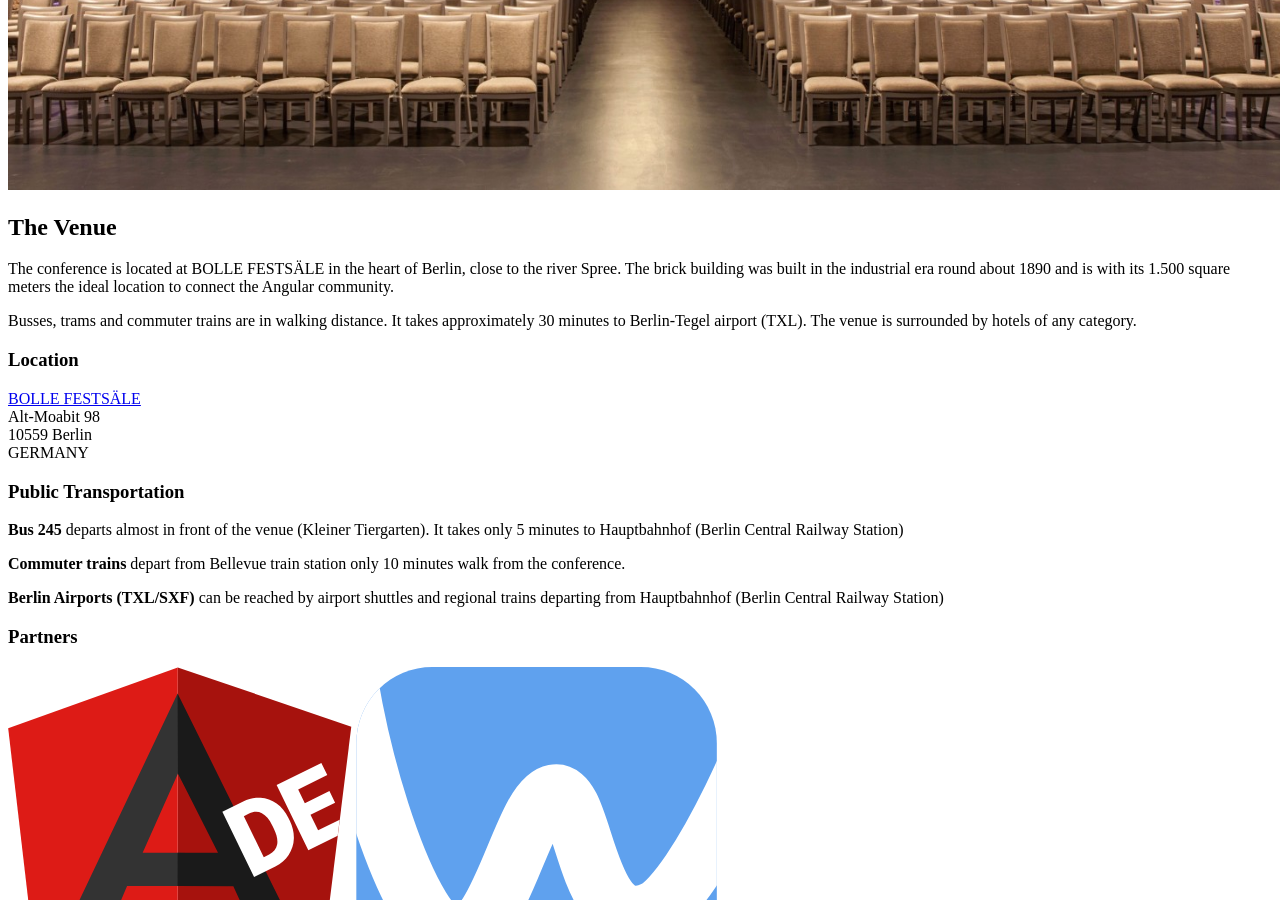
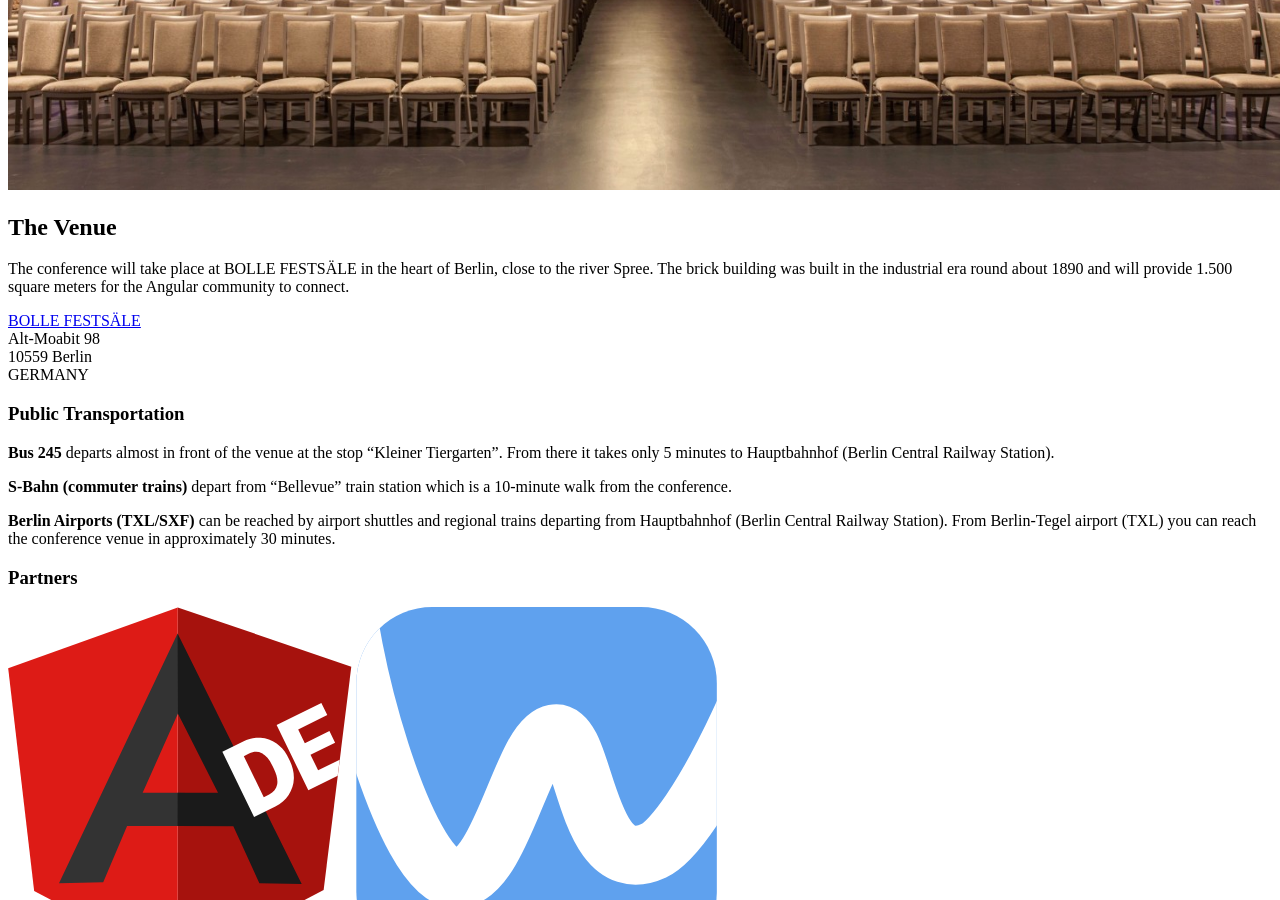
Before and after one commit to ngdeconf/ng-de.org, a Jekyll site: the page built from location/index.md, in a window 1280 px wide and 900 px high, scrolled down 771 px. Built offline with Jekyll 4.4.1, drawn with Linux system fonts in a browser that asks for light colours; nearby versions of some CDN libraries.

Commit message:
feat(location): rewrite some text ✍️

```diff
--- a/location/index.md
+++ b/location/index.md
@@ -37,24 +37,23 @@
 
 ## The Venue
 
-The conference is located at BOLLE FESTSÄLE in the heart of Berlin, close to the river Spree. The brick building was built in the industrial era round about 1890 and is with its 1.500 square meters the ideal location to connect the Angular community.
+The conference will take place at BOLLE FESTSÄLE in the heart of Berlin, close to the river Spree.
+The brick building was built in the industrial era round about 1890 and will provide 1.500 square meters for the Angular community to connect.
 
-Busses, trams and commuter trains are in walking distance. It takes approximately 30 minutes to Berlin-Tegel airport (TXL). The venue is surrounded by hotels of any category.
-
-### Location
-
-[BOLLE FESTSÄLE]({{page.gmaps_bolle}})
+[BOLLE FESTSÄLE]({{page.gmaps_bolle}}){:target="_blank"}<br>
 Alt-Moabit 98
 10559 Berlin
 GERMANY
 
 ### Public Transportation
 
-**Bus 245** departs almost in front of the venue (Kleiner Tiergarten). It takes only 5 minutes to Hauptbahnhof (Berlin Central Railway Station)
+**Bus 245** departs almost in front of the venue at the stop "Kleiner Tiergarten".
+ From there it takes only 5 minutes to Hauptbahnhof (Berlin Central Railway Station).
 
-**Commuter trains** depart from Bellevue train station only 10 minutes walk from the conference.
+**S-Bahn (commuter trains)** depart from "Bellevue" train station which is a 10-minute walk from the conference.
 
-**Berlin Airports (TXL/SXF)** can be reached by airport shuttles and regional trains departing from Hauptbahnhof (Berlin Central Railway Station)
+**Berlin Airports (TXL/SXF)** can be reached by airport shuttles and regional trains departing from Hauptbahnhof (Berlin Central Railway Station).
+From Berlin-Tegel airport (TXL) you can reach the conference venue in approximately 30 minutes.
 
 </div>
 </section>
```
